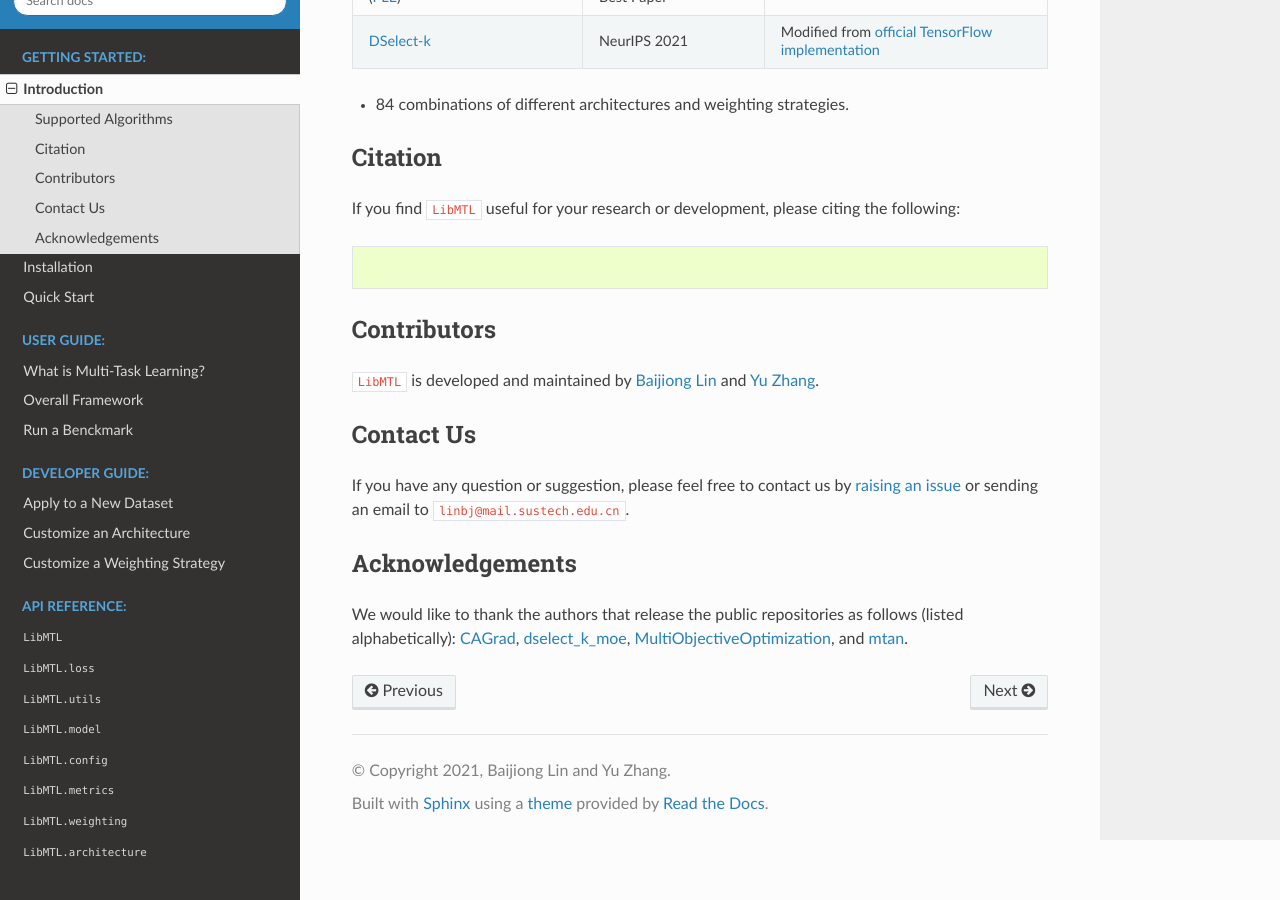
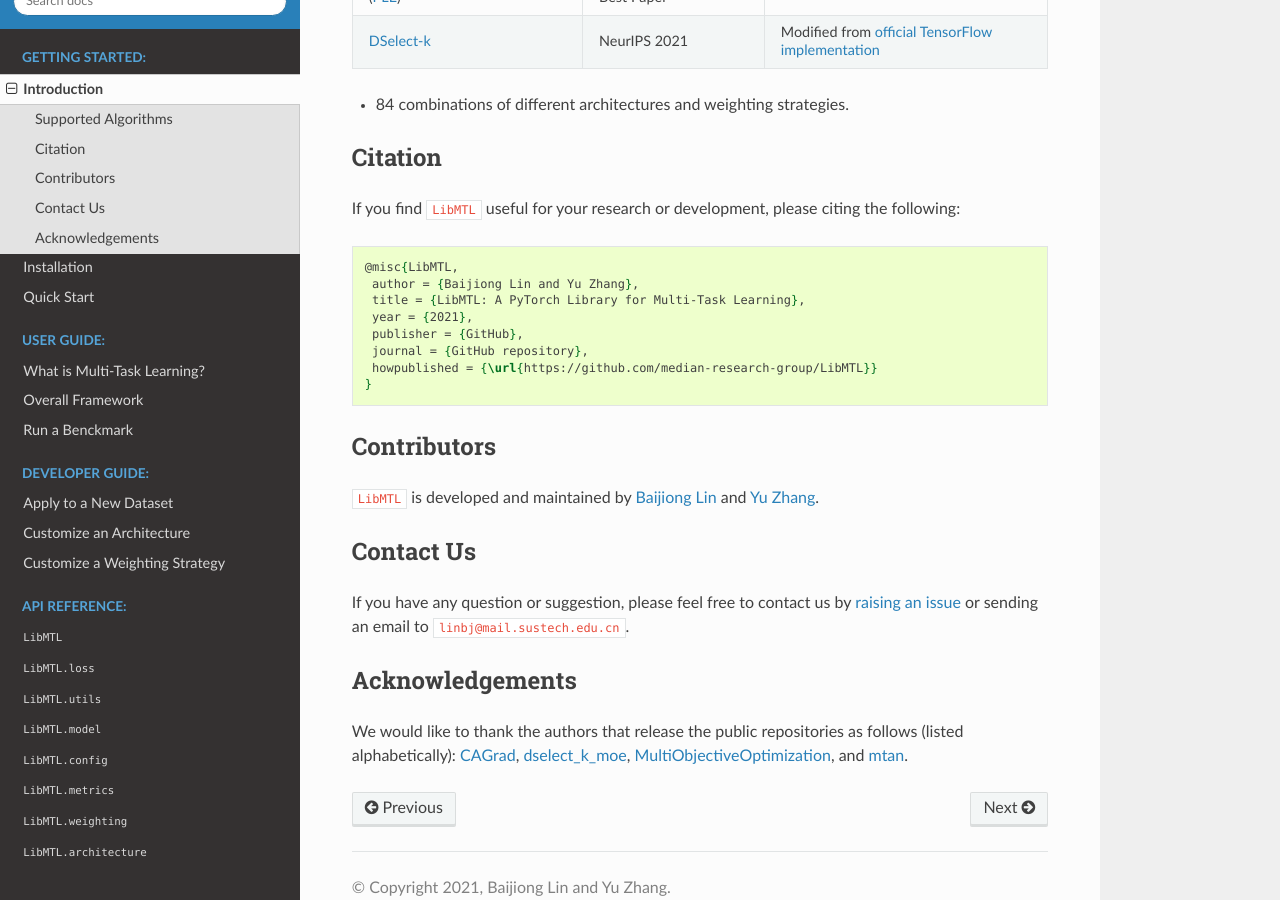
Before and after one commit to median-research-group/LibMTL, a Sphinx documentation site: the page built from docs/docs/getting_started/introduction.md, in a window 1280 px wide and 900 px high, scrolled down 1659 px. Built offline with Sphinx 7.4.7 and the Read the Docs theme 2.0.0, drawn with Linux system fonts in a browser that asks for light colours.

Commit message:
Update introduction.md

````diff
--- a/docs/docs/getting_started/introduction.md
+++ b/docs/docs/getting_started/introduction.md
@@ -48,7 +48,14 @@
 If you find ``LibMTL`` useful for your research or development, please citing the following:
 
 ```latex
-
+@misc{LibMTL,
+ author = {Baijiong Lin and Yu Zhang},
+ title = {LibMTL: A PyTorch Library for Multi-Task Learning},
+ year = {2021},
+ publisher = {GitHub},
+ journal = {GitHub repository},
+ howpublished = {\url{https://github.com/median-research-group/LibMTL}}
+}
 ```
 
 ### Contributors
````
